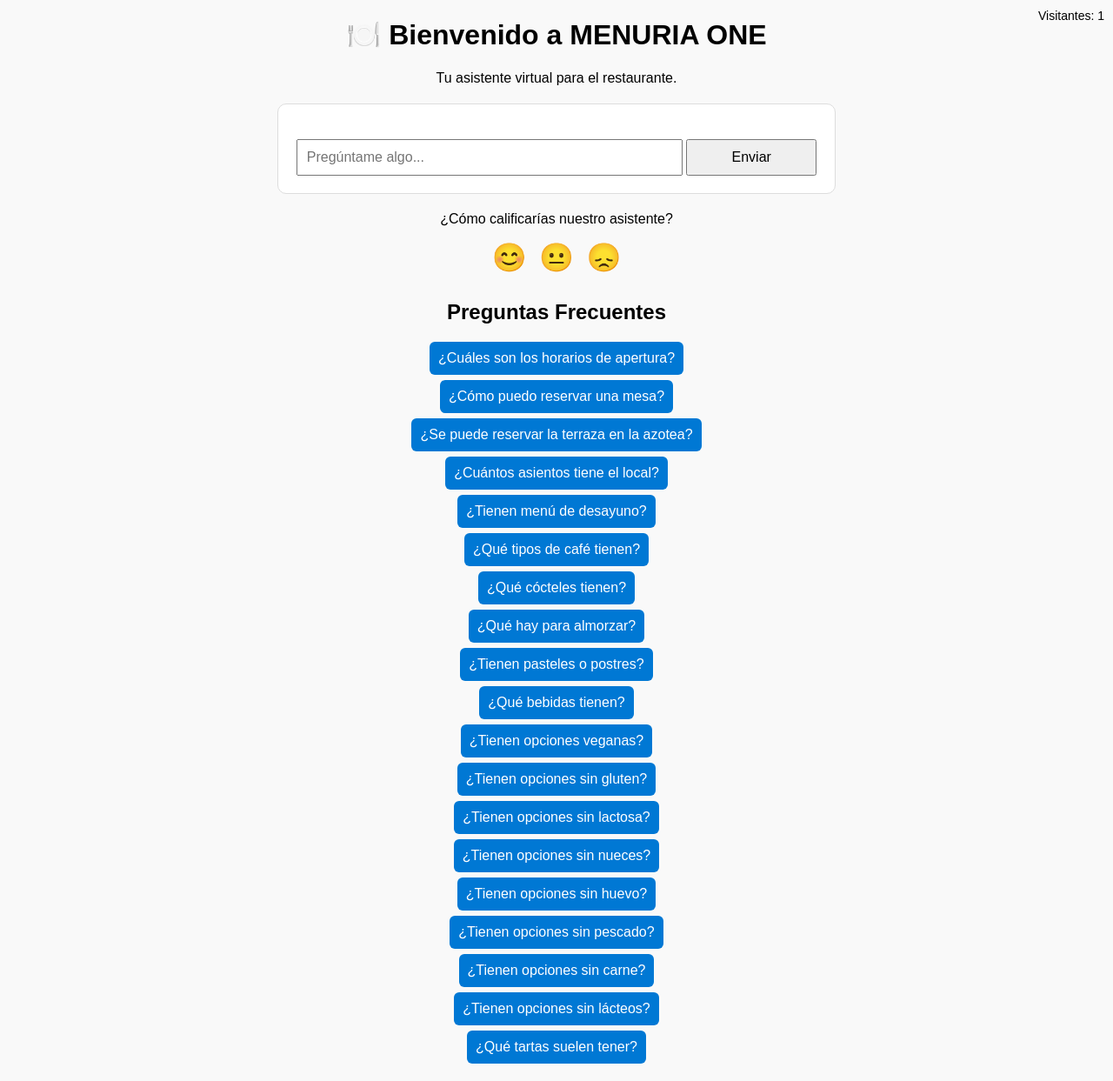
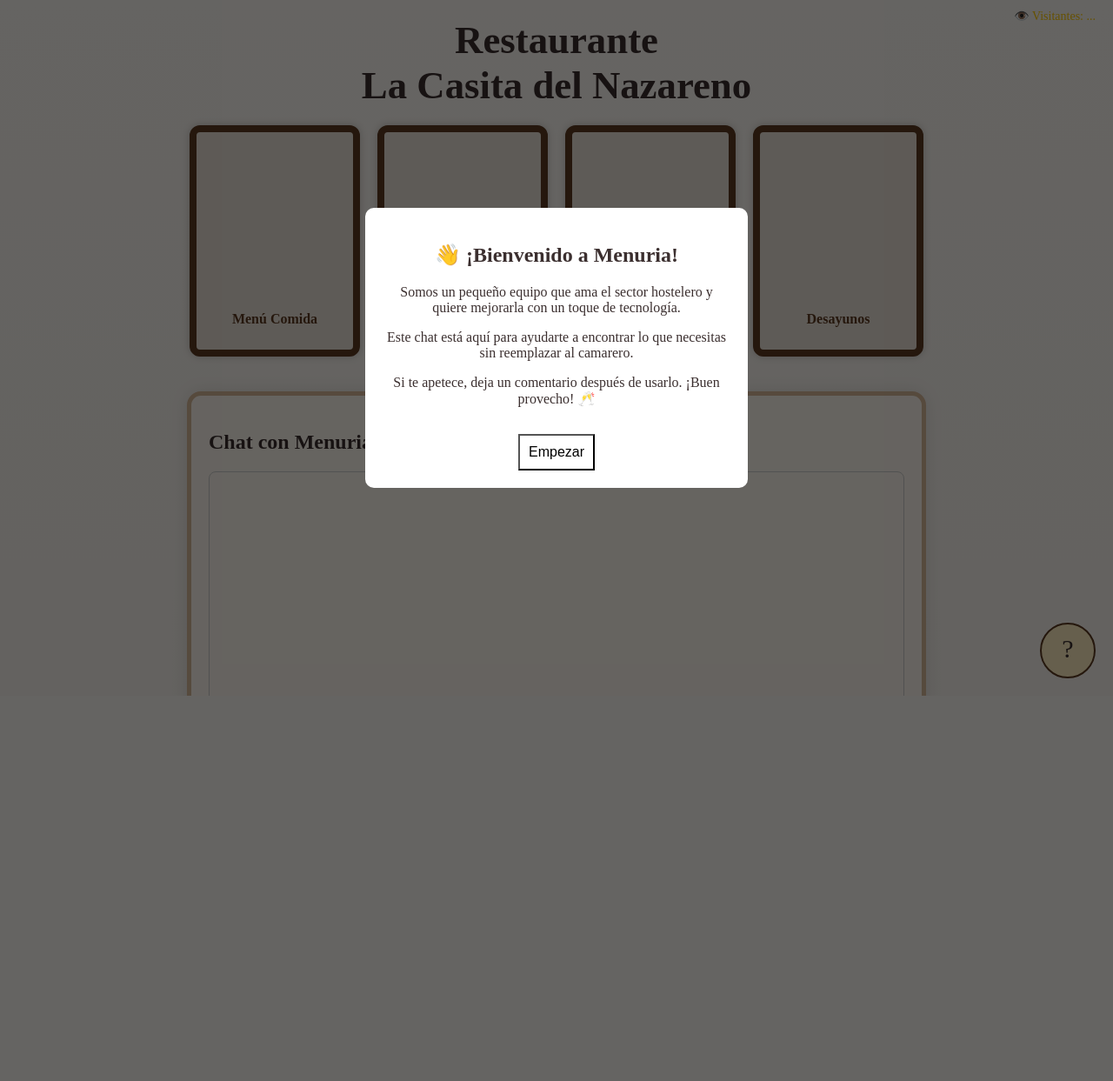
Before and after one commit to Iamywh/menuria-one, a Flask app: page / in a window 1280 px wide. Shown: the whole page at 87% size. After the commit the page ends 800 px from the top, so only its background shows below. Run offline with Flask 3, Linux system fonts and the light colour scheme.

Commit message:
Aggiunti contatore, popup benvenuto e sistema feedback

```diff
--- a/src/server.py
+++ b/src/server.py
@@ -4,7 +4,7 @@ import json
 import os
 
 # Inizializza Flask usando 'docs' come cartella statica
-app = Flask(__name__, template_folder="templates")
+app = Flask(__name__, template_folder="templates", static_folder="static")
 CORS(app)  # Abilita CORS per permettere l'accesso dal browser
 
 # Serve index.html quando si apre la home del sito
--- /dev/null
+++ b/src/static/css/style.css
@@ -0,0 +1,110 @@
+body {
+  margin: 0;
+  font-family: 'Playfair Display', serif;
+  background: linear-gradient(#fefaf5, #f7f3ec);
+  color: #3b2f2f;
+}
+
+h1 {
+  text-align: center;
+  font-size: 2.8em;
+  margin: 20px 0 10px;
+}
+
+.menu-gallery {
+  display: flex;
+  justify-content: center;
+  gap: 20px;
+  flex-wrap: wrap;
+  margin: 20px;
+}
+
+.menu-frame {
+  width: 180px;
+  height: 250px;
+  border: 8px solid #5c3a21;
+  background-color: #ece3d9;
+  box-shadow: 0 0 10px rgba(0,0,0,0.2);
+  border-radius: 12px;
+  position: relative;
+  transition: all 0.3s ease-in-out;
+  cursor: pointer;
+}
+
+.menu-frame:hover {
+  box-shadow: 0 0 30px rgba(255, 215, 0, 0.7);
+  transform: scale(1.05);
+}
+
+.menu-frame h3 {
+  position: absolute;
+  bottom: 10px;
+  width: 100%;
+  text-align: center;
+  font-size: 1em;
+  color: #5c3a21;
+}
+
+.chat-section {
+  margin: 40px auto;
+  max-width: 800px;
+  background: #fff9f0;
+  border: 5px solid #d9b999;
+  border-radius: 16px;
+  box-shadow: 0 0 20px rgba(0,0,0,0.1);
+  padding: 20px;
+}
+
+.faq-icon {
+  position: fixed;
+  bottom: 20px;
+  right: 20px;
+  background: #ffefc1;
+  border: 2px solid #5c3a21;
+  border-radius: 50%;
+  width: 60px;
+  height: 60px;
+  font-size: 30px;
+  text-align: center;
+  line-height: 56px;
+  cursor: pointer;
+  transition: 0.2s;
+}
+
+.faq-icon:hover {
+  background: #fff3a5;
+  box-shadow: 0 0 15px gold;
+}
+
+#faq-popup {
+  position: fixed;
+  bottom: 100px;
+  right: 20px;
+  background: #fff8e7;
+  border: 2px solid #5c3a21;
+  border-radius: 12px;
+  padding: 15px;
+  width: 250px;
+  display: none;
+  box-shadow: 0 0 20px rgba(0,0,0,0.2);
+}
+
+#faq-popup h4 {
+  margin-top: 0;
+}
+
+#faq-popup ul {
+  list-style: none;
+  padding: 0;
+  margin: 0;
+}
+
+#faq-popup ul li {
+  margin: 10px 0;
+  cursor: pointer;
+  color: #5c3a21;
+}
+
+#faq-popup ul li:hover {
+  text-decoration: underline;
+}
--- /dev/null
+++ b/src/static/js/script.js
@@ -0,0 +1,48 @@
+function openPDF(file) {
+  window.open(`/static/menus/${file}`, '_blank');
+}
+
+function toggleFAQ() {
+  const popup = document.getElementById('faq-popup');
+  popup.style.display = (popup.style.display === 'block') ? 'none' : 'block';
+}
+
+function fillInput(text) {
+  // Integrazione con l'input del chatbot se presente
+  alert(`Auto-riempimento: ${text}`);
+}
+
+function sendMessage() {
+      const input = document.getElementById('userInput');
+      const message = input.value.trim();
+      if (!message) return;
+      addMessage('user', message);
+      input.value = '';
+
+      fetch('/chat', {
+        method: 'POST',
+        headers: { 'Content-Type': 'application/json' },
+        body: JSON.stringify({ message: message })
+      })
+      .then(response => response.json())
+      .then(data => {
+        addMessage('bot', data.response);
+      })
+      .catch(() => {
+        addMessage('bot', "Hubo un problema al comunicarse con el servidor.");
+      });
+    }
+
+    function addMessage(role, text) {
+      const messages = document.getElementById('messages');
+      const div = document.createElement('div');
+      div.className = 'message ' + role;
+      div.textContent = (role === 'user' ? 'Tú: ' : 'Menuria: ') + text;
+      messages.appendChild(div);
+      messages.scrollTop = messages.scrollHeight;
+    }
+
+    function ask(question) {
+      document.getElementById('userInput').value = question;
+      sendMessage();
+    }
--- a/src/templates/index.html
+++ b/src/templates/index.html
@@ -1,21 +1,38 @@
 <!DOCTYPE html>
 <html lang="es">
 <head>
-  <meta charset="UTF-8">
-  <title>MENURIA ONE</title>
+  <meta charset="UTF-8" />
+  <meta name="viewport" content="width=device-width, initial-scale=1.0" />
+  <title>La Casita del Nazareno</title>
+  <link rel="stylesheet" href="/src/static/css/style.css" />
   <style>
-    body {
-      font-family: sans-serif;
+    .visitor-counter {
+      position: absolute;
+      top: 10px;
+      right: 20px;
+      color: #ffcc00;
+      font-size: 14px;
+    }
+    .popup {
+      position: fixed;
+      top: 0; left: 0;
+      width: 100%; height: 100%;
+      background: rgba(0,0,0,0.6);
+      display: flex;
+      justify-content: center;
+      align-items: center;
+      z-index: 999;
+    }
+    .popup-content {
+      background: white;
+      padding: 20px;
+      border-radius: 10px;
       text-align: center;
-      background-color: #f9f9f9;
-      margin: 20px;
+      max-width: 400px;
     }
-    #chatbox {
-      max-width: 600px;
-      margin: 20px auto;
-      padding: 20px;
-      border: 1px solid #ddd;
-      border-radius: 10px;
+    .popup-content button {
+      margin-top: 15px;
+      background-color: #5c3a21;
       background-color: #fff;
     }
     .message {
@@ -60,19 +77,49 @@
       display: block;
       background-color: #0078D4;
       color: white;
-      padding: 10px;
-      margin: 6px auto;
       border: none;
+      padding: 10px 20px;
       border-radius: 6px;
       cursor: pointer;
-      max-width: 90%;
     }
-    .faq-btn:hover {
-      background-color: #005ea2;
+    .feedback-section {
+      text-align: center;
+      margin-top: 20px;
+    }
+    .emoji {
+      font-size: 30px;
+      margin: 0 10px;
+      cursor: pointer;
+      transition: transform 0.2s;
+    }
+    .emoji:hover {
+      transform: scale(1.3);
     }
   </style>
 </head>
 <body>
+  <h1>Restaurante<br/>La Casita del Nazareno</h1>
+  <div class="visitor-counter">👁️ Visitantes: <span id="counter">...</span></div>
+
+  <div class="menu-gallery">
+    <div class="menu-frame" onclick="openPDF('Menu_Comida.pdf')"><h3>Menú Comida</h3></div>
+    <div class="menu-frame" onclick="openPDF('Menu_Bebidas.pdf')"><h3>Bebidas</h3></div>
+    <div class="menu-frame" onclick="openPDF('Menu_Cafes_Frapes.pdf')"><h3>Cafés y Frappés</h3></div>
+    <div class="menu-frame" onclick="openPDF('Menu_Desayunos.pdf')"><h3>Desayunos</h3></div>
+  </div>
+
+  <div class="chat-section">
+    <h2>Chat con Menuria</h2>
+    <div id="messages" style="height: 300px; overflow-y: auto; border: 1px solid #ccc; padding: 10px; border-radius: 8px;"></div>
+    <input type="text" id="userInput" placeholder="Escribe tu mensaje aquí..." style="width: calc(100% - 22px); padding: 10px; margin-top: 10px; border-radius: 4px; border: 1px solid #ccc;">
+    <button onclick="sendMessage()" style="padding: 10px; background-color: #5c3a21; color: white; border: none; border-radius: 4px;">Enviar</button>
+
+    <div class="feedback-section">
+      <p>¿Te ha sido útil la charla?</p>
+      <span class="emoji" onclick="sendFeedback('sad')">😞</span>
+      <span class="emoji" onclick="sendFeedback('neutral')">😐</span>
+      <span class="emoji" onclick="sendFeedback('happy')">😊</span>
+    </div>
   <div id="visitorCount"></div>
   <h1>🍽️ Bienvenido a MENURIA ONE</h1>
   <p>Tu asistente virtual para el restaurante.</p>
@@ -92,28 +139,41 @@
 
   <div id="faq">
     <h2>Preguntas Frecuentes</h2>
+    <!-- Botones FAQ como già presenti -->
     <button class="faq-btn" onclick="ask('¿Cuáles son los horarios de apertura?')">¿Cuáles son los horarios de apertura?</button>
-    <button class="faq-btn" onclick="ask('¿Cómo puedo reservar una mesa?')">¿Cómo puedo reservar una mesa?</button>
-    <button class="faq-btn" onclick="ask('¿Se puede reservar la terraza en la azotea?')">¿Se puede reservar la terraza en la azotea?</button>
-    <button class="faq-btn" onclick="ask('¿Cuántos asientos tiene el local?')">¿Cuántos asientos tiene el local?</button>
-    <button class="faq-btn" onclick="ask('¿Tienen menú de desayuno?')">¿Tienen menú de desayuno?</button>
-    <button class="faq-btn" onclick="ask('¿Qué tipos de café tienen?')">¿Qué tipos de café tienen?</button>
-    <button class="faq-btn" onclick="ask('¿Qué cócteles tienen?')">¿Qué cócteles tienen?</button>
-    <button class="faq-btn" onclick="ask('¿Qué hay para almorzar?')">¿Qué hay para almorzar?</button>
-    <button class="faq-btn" onclick="ask('¿Tienen pasteles o postres?')">¿Tienen pasteles o postres?</button>
-    <button class="faq-btn" onclick="ask('¿Qué bebidas tienen?')">¿Qué bebidas tienen?</button>
-    <button class="faq-btn" onclick="ask('¿Tienen opciones veganas?')">¿Tienen opciones veganas?</button>
-    <button class="faq-btn" onclick="ask('¿Tienen opciones sin gluten?')">¿Tienen opciones sin gluten?</button>
-    <button class="faq-btn" onclick="ask('¿Tienen opciones sin lactosa?')">¿Tienen opciones sin lactosa?</button>
-    <button class="faq-btn" onclick="ask('¿Tienen opciones sin nueces?')">¿Tienen opciones sin nueces?</button>
-    <button class="faq-btn" onclick="ask('¿Tienen opciones sin huevo?')">¿Tienen opciones sin huevo?</button>
-    <button class="faq-btn" onclick="ask('¿Tienen opciones sin pescado?')">¿Tienen opciones sin pescado?</button>
-    <button class="faq-btn" onclick="ask('¿Tienen opciones sin carne?')">¿Tienen opciones sin carne?</button>
-    <button class="faq-btn" onclick="ask('¿Tienen opciones sin lácteos?')">¿Tienen opciones sin lácteos?</button>
-    <button class="faq-btn" onclick="ask('¿Que tartas suelen tener?')">¿Qué tartas suelen tener?</button>
+    <!-- ... altri bottoni ... -->
+  </div>
+
+  <div class="popup" id="welcomePopup">
+    <div class="popup-content">
+      <h2>👋 ¡Bienvenido a Menuria!</h2>
+      <p>Somos un pequeño equipo que ama el sector hostelero y quiere mejorarla con un toque de tecnología.</p>
+      <p>Este chat está aquí para ayudarte a encontrar lo que necesitas sin reemplazar al camarero.</p>
+      <p>Si te apetece, deja un comentario después de usarlo. ¡Buen provecho! 🥂</p>
+      <button onclick="closePopup()">Empezar</button>
+    </div>
   </div>
 
   <script>
+    function openPDF(file) {
+      window.open(`/static/menus/${file}`, '_blank');
+    }
+
+    function toggleFAQ() {
+      const popup = document.getElementById('faq-popup');
+      popup.style.display = (popup.style.display === 'block') ? 'none' : 'block';
+    }
+
+    function fillInput(text) {
+      alert(`Auto-riempimento: ${text}`);
+    }
+
+    function closePopup() {
+      document.getElementById('welcomePopup').style.display = 'none';
+    }
+
+    function sendFeedback(type) {
+      alert("Gracias por tu opinión: " + type);
     // Update visitor count when the page loads
     fetch('/visitor-count')
       .then(r => r.json())
@@ -145,6 +205,13 @@
       });
     }
 
+    document.addEventListener('DOMContentLoaded', () => {
+      let count = localStorage.getItem('visitCount');
+      if (!count) count = 1;
+      else count = parseInt(count) + 1;
+      localStorage.setItem('visitCount', count);
+      document.getElementById('counter').innerText = count;
+    });
     function addMessage(role, text) {
       const messages = document.getElementById('messages');
       const div = document.createElement('div');
@@ -168,5 +235,8 @@
     alert('¡Gracias por tu valoración!');
   }
   </script>
+
+  <script src="/static/js/script.js"></script>
+  <div class="faq-icon" onclick="toggleFAQ()">?</div>
 </body>
 </html>
```
Also changed, not shown: assets/Menuria One Logo.jpg (added), assets/task_day_1.txt (renamed from task_day_1.txt), assets/voiceover_script.txt (renamed from voiceover_script.txt).
